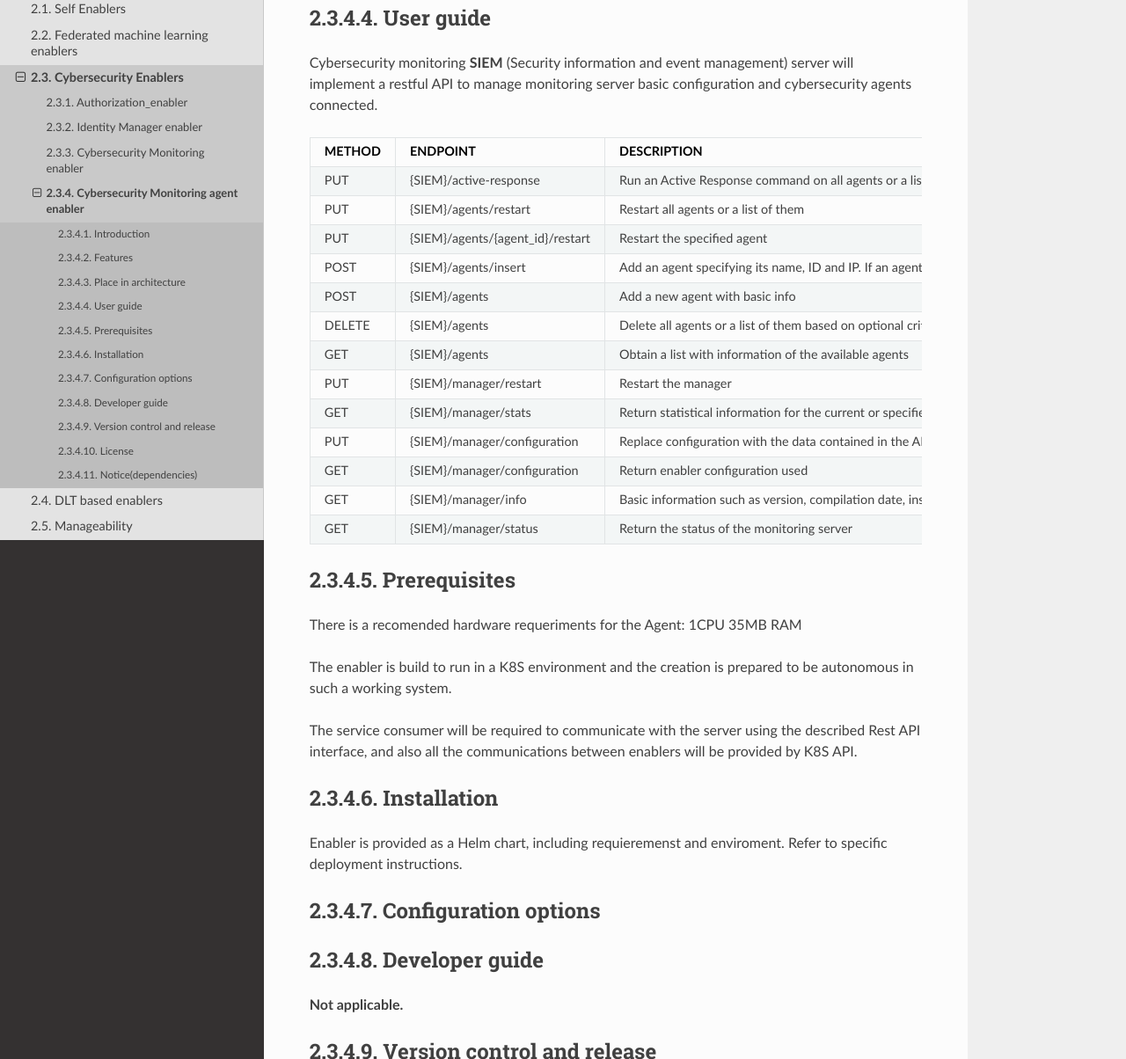
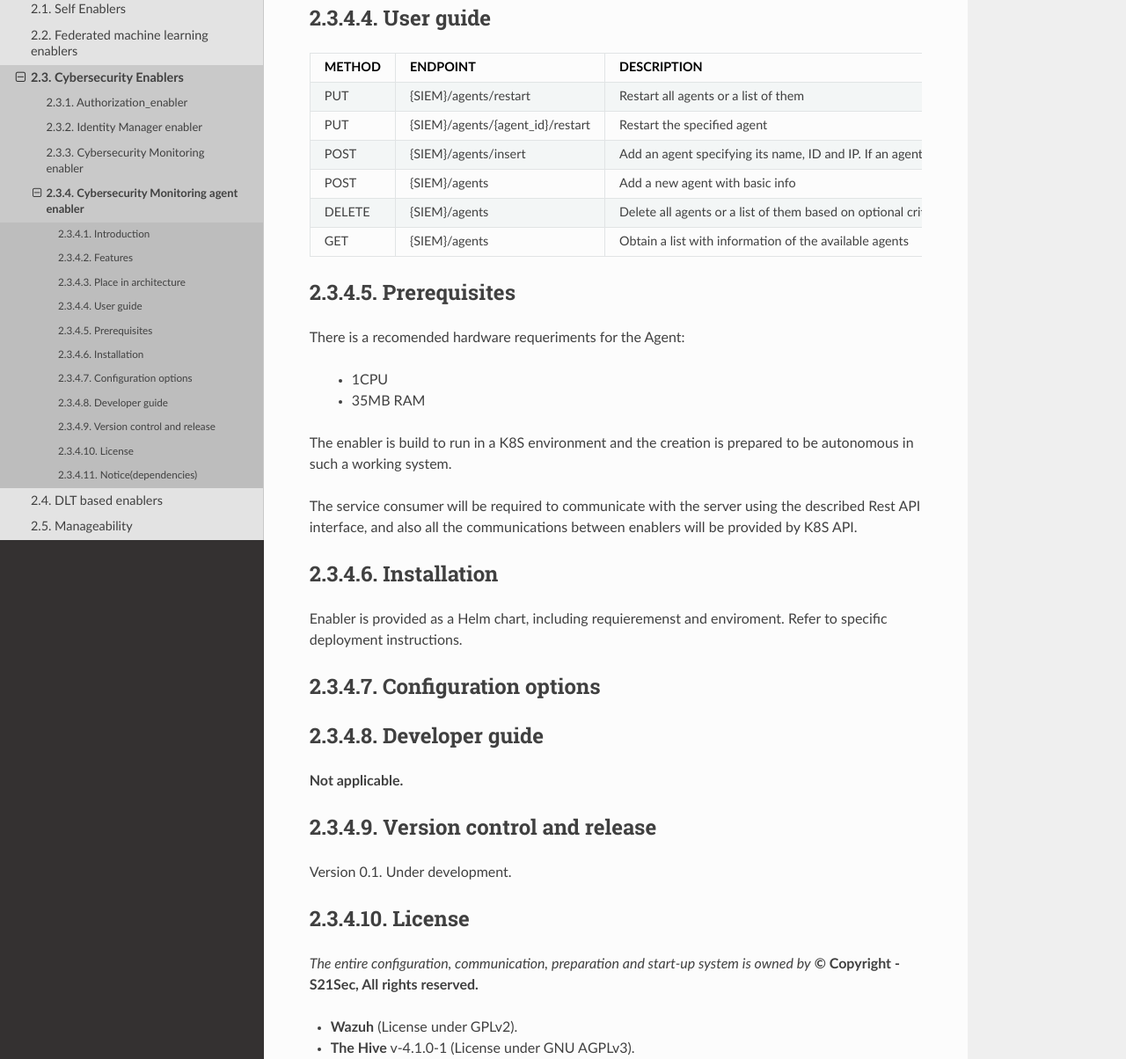
Before and after one commit to assist-iot/assist-iot-documentation, a Sphinx documentation site: the page built from docs/source/verticals/cybersecurity/cybersecurity_monitoring_agent_enabler.rst, in a window 1280 px wide and 1400 px high, scrolled down 2390 px. Shown: the part 196-1400 px from the top of the window at 88% size. Built offline with Sphinx 7.4.7 and the Read the Docs theme 2.0.0, drawn with Linux system fonts in a browser that asks for light colours.

Commit message:
Update cybersecurity_monitoring_agent_enabler.rst

```diff
--- a/docs/source/verticals/cybersecurity/cybersecurity_monitoring_agent_enabler.rst
+++ b/docs/source/verticals/cybersecurity/cybersecurity_monitoring_agent_enabler.rst
@@ -96,13 +96,10 @@ Place in architecture
 User guide
 ***************
 
-Cybersecurity monitoring **SIEM** (Security information and event management) server will implement a restful API to manage monitoring server basic configuration and cybersecurity agents connected.
 
 +--------+------------------------------------------------------------------+------------------------------------------------------------------------+
 | METHOD |                            ENDPOINT                              |          DESCRIPTION                                                   |
 +========+==================================================================+========================================================================+
-|  PUT   | {SIEM}/active-response                                           | Run an Active Response command on all agents or a list of them         |
-+--------+------------------------------------------------------------------+------------------------------------------------------------------------+
 |  PUT   | {SIEM}/agents/restart                                            | Restart all agents or a list of them                                   |
 +--------+------------------------------------------------------------------+------------------------------------------------------------------------+
 |  PUT   | {SIEM}/agents/{agent_id}/restart                                 | Restart the specified agent                                            |
@@ -116,20 +113,6 @@ Cybersecurity monitoring **SIEM** (Security information and event management) se
 +--------+------------------------------------------------------------------+------------------------------------------------------------------------+
 |  GET   | {SIEM}/agents                                                    | Obtain a list with information of the available agents                 |
 +--------+------------------------------------------------------------------+------------------------------------------------------------------------+
-|  PUT   | {SIEM}/manager/restart                                           | Restart the manager                                                    |
-+--------+------------------------------------------------------------------+------------------------------------------------------------------------+
-|  GET   | {SIEM}/manager/stats                                             | Return statistical information for the current or specified date       |
-+--------+------------------------------------------------------------------+------------------------------------------------------------------------+
-|  PUT   | {SIEM}/manager/configuration                                     | Replace configuration with the data contained in the API request       |
-+--------+------------------------------------------------------------------+------------------------------------------------------------------------+
-|  GET   | {SIEM}/manager/configuration                                     | Return enabler configuration used                                      |
-+--------+------------------------------------------------------------------+------------------------------------------------------------------------+
-|  GET   | {SIEM}/manager/info                                              | Basic information such as version, compilation date, installation path |
-+--------+------------------------------------------------------------------+------------------------------------------------------------------------+
-|  GET   | {SIEM}/manager/status                                            | Return the status of the monitoring server                             |
-+--------+------------------------------------------------------------------+------------------------------------------------------------------------+
-
-
 
 
 ***************
@@ -138,8 +121,9 @@ Prerequisites
 
 
 There is a recomended hardware requeriments for the Agent:
-1CPU
-35MB RAM
+
+  - 1CPU
+  - 35MB RAM
 
 The enabler is build to run in a K8S environment and the creation is prepared to be autonomous in such a working system.
 
```
